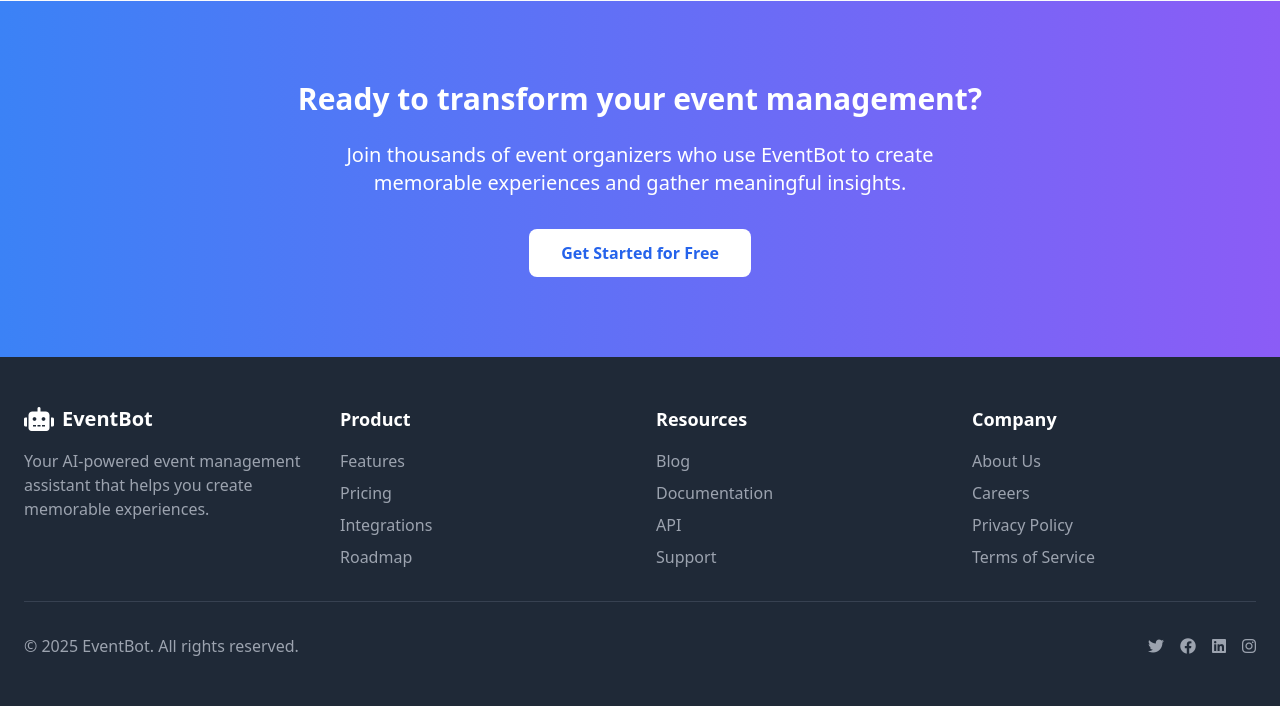
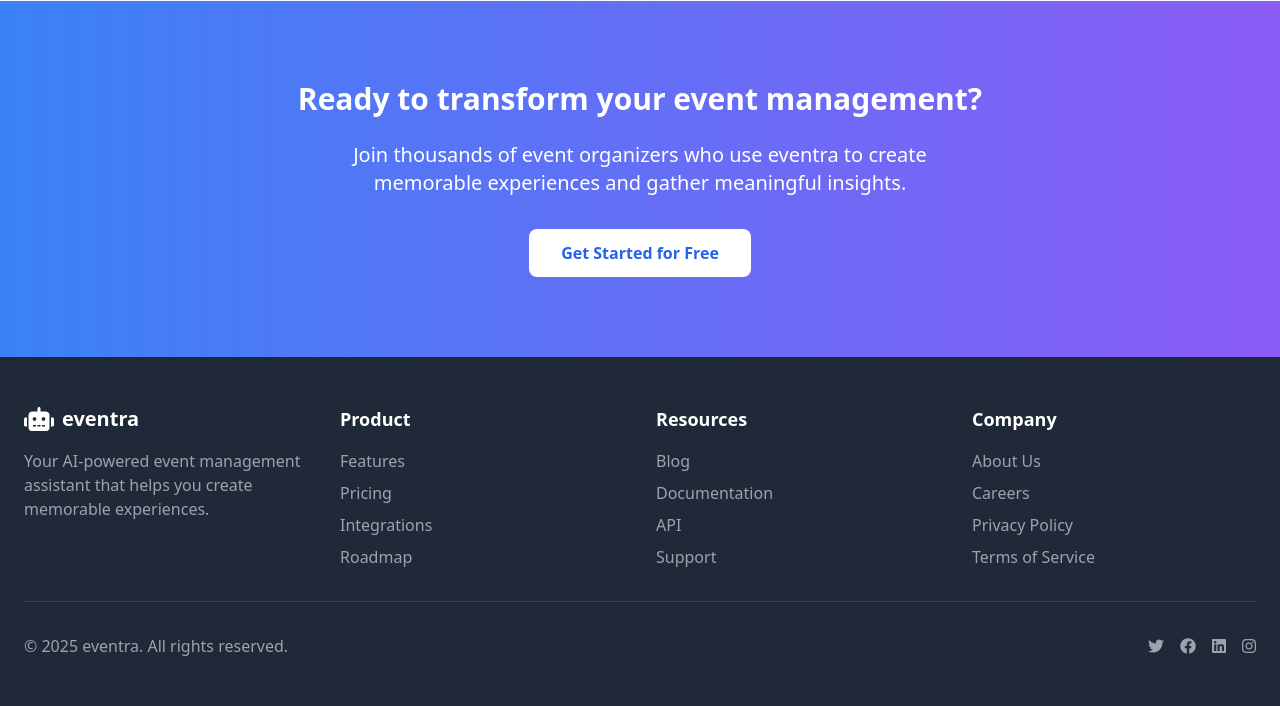
Before and after one commit to gitone912/parasite_hackfest, a Django app: page / in a window 1280 px wide. Shown: the part 2401-3107 px from the top of the page. Run offline with Django 4.2, Linux system fonts and the light colour scheme.

Commit message:
homepage

```diff
--- a/templates/homepage.html
+++ b/templates/homepage.html
@@ -3,7 +3,7 @@
 <head>
     <meta charset="UTF-8">
     <meta name="viewport" content="width=device-width, initial-scale=1.0">
-    <title>EventBot - Your Smart Event Organizer</title>
+    <title>eventra - Your Smart Event Organizer</title>
     <link href="https://cdnjs.cloudflare.com/ajax/libs/tailwindcss/2.2.19/tailwind.min.css" rel="stylesheet">
     <link rel="stylesheet" href="https://cdnjs.cloudflare.com/ajax/libs/font-awesome/6.0.0-beta3/css/all.min.css">
     <style>
@@ -22,7 +22,7 @@
         <nav class="container mx-auto px-6 py-4 flex justify-between items-center">
             <div class="flex items-center">
                 <i class="fas fa-robot text-2xl mr-2"></i>
-                <span class="font-bold text-xl">EventBot</span>
+                <span class="font-bold text-xl">eventra</span>
             </div>
             <div class="hidden md:flex items-center space-x-8">
                 <a href="#features" class="hover:text-gray-200">Features</a>
@@ -46,7 +46,7 @@
                 </div>
             </div>
             <div class="md:w-1/2 flex justify-center">
-                <img src="https://cdn-icons-png.flaticon.com/512/4712/4712109.png" alt="EventBot Dashboard Preview" class="rounded-lg shadow-xl"/>
+                <img src="https://cdn-icons-png.flaticon.com/512/4712/4712109.png" alt="eventra Dashboard Preview" class="rounded-lg shadow-xl"/>
             </div>
         </div>
     </header>
@@ -158,7 +158,7 @@
         <div class="container mx-auto px-6">
             <div class="flex flex-col md:flex-row items-center">
                 <div class="md:w-1/2 mb-10 md:mb-0 md:pr-10">
-                    <h2 class="text-3xl font-bold mb-6">See EventBot in Action</h2>
+                    <h2 class="text-3xl font-bold mb-6">See eventra in Action</h2>
                     <p class="text-xl text-gray-600 mb-6">Watch how our platform simplifies event management and helps you gather valuable insights from your attendees.</p>
                     <ul class="space-y-4">
                         <li class="flex items-start">
@@ -181,7 +181,7 @@
                 </div>
                 <div class="md:w-1/2 bg-gray-800 rounded-lg shadow-xl p-2">
                     <div class="aspect-w-16 aspect-h-9">
-                        <img src="/api/placeholder/640/360" alt="EventBot Demo Video Placeholder" class="rounded"/>
+                        <img src="/api/placeholder/640/360" alt="eventra Demo Video Placeholder" class="rounded"/>
                     </div>
                 </div>
             </div>
@@ -194,7 +194,7 @@
     <section class="py-20 gradient-bg text-white">
         <div class="container mx-auto px-6 text-center">
             <h2 class="text-3xl font-bold mb-6">Ready to transform your event management?</h2>
-            <p class="text-xl mb-8 max-w-2xl mx-auto">Join thousands of event organizers who use EventBot to create memorable experiences and gather meaningful insights.</p>
+            <p class="text-xl mb-8 max-w-2xl mx-auto">Join thousands of event organizers who use eventra to create memorable experiences and gather meaningful insights.</p>
             <div class="flex flex-col sm:flex-row justify-center space-y-4 sm:space-y-0 sm:space-x-4">
                 <a href="/register" class="px-8 py-3 bg-white text-blue-600 font-bold rounded-lg hover:bg-gray-100 transition">Get Started for Free</a>
 
@@ -209,7 +209,7 @@
                 <div>
                     <div class="flex items-center mb-4">
                         <i class="fas fa-robot text-2xl mr-2"></i>
-                        <span class="font-bold text-xl">EventBot</span>
+                        <span class="font-bold text-xl">eventra</span>
                     </div>
                     <p class="text-gray-400">Your AI-powered event management assistant that helps you create memorable experiences.</p>
                 </div>
@@ -246,7 +246,7 @@
             </div>
 
             <div class="border-t border-gray-700 mt-8 pt-8 flex flex-col md:flex-row justify-between items-center">
-                <p class="text-gray-400">© 2025 EventBot. All rights reserved.</p>
+                <p class="text-gray-400">© 2025 eventra. All rights reserved.</p>
                 <div class="flex space-x-4 mt-4 md:mt-0">
                     <a href="#" class="text-gray-400 hover:text-white"><i class="fab fa-twitter"></i></a>
                     <a href="#" class="text-gray-400 hover:text-white"><i class="fab fa-facebook"></i></a>
```
Also changed, not shown: db.sqlite3.
